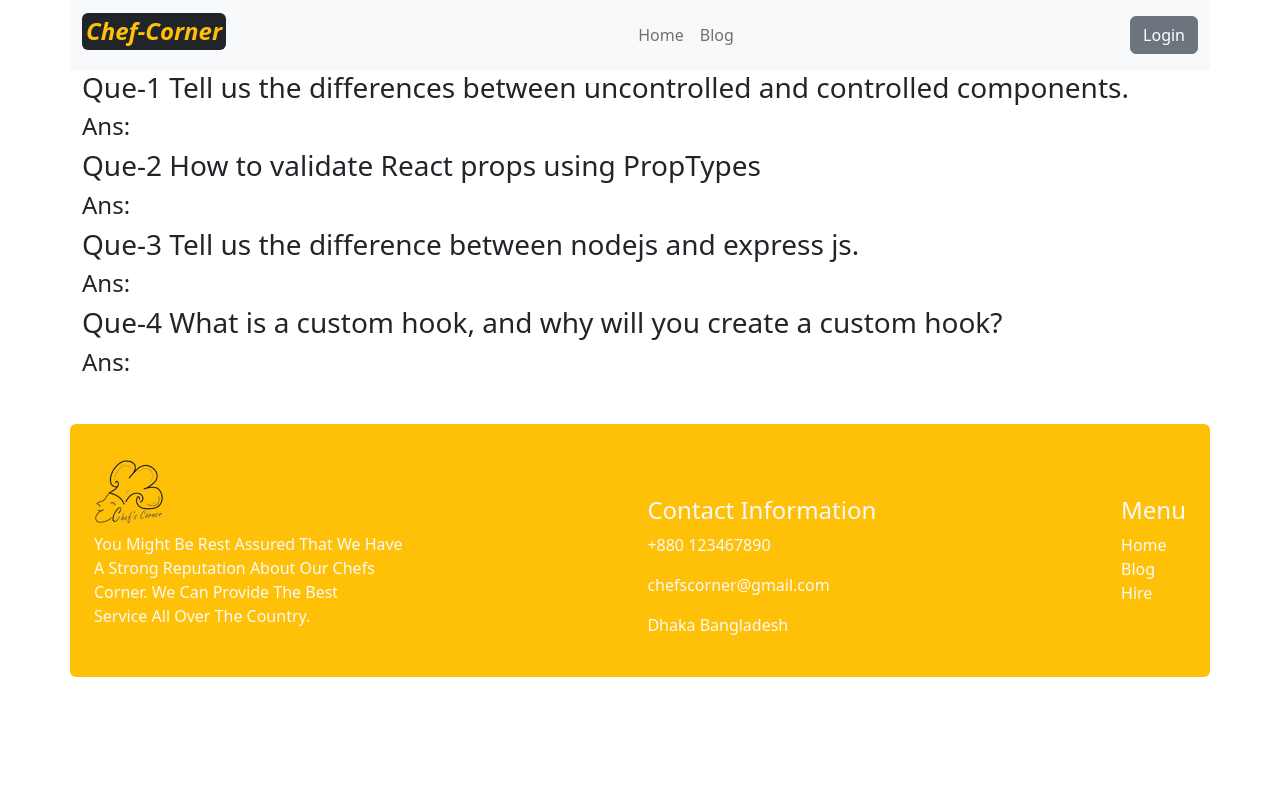
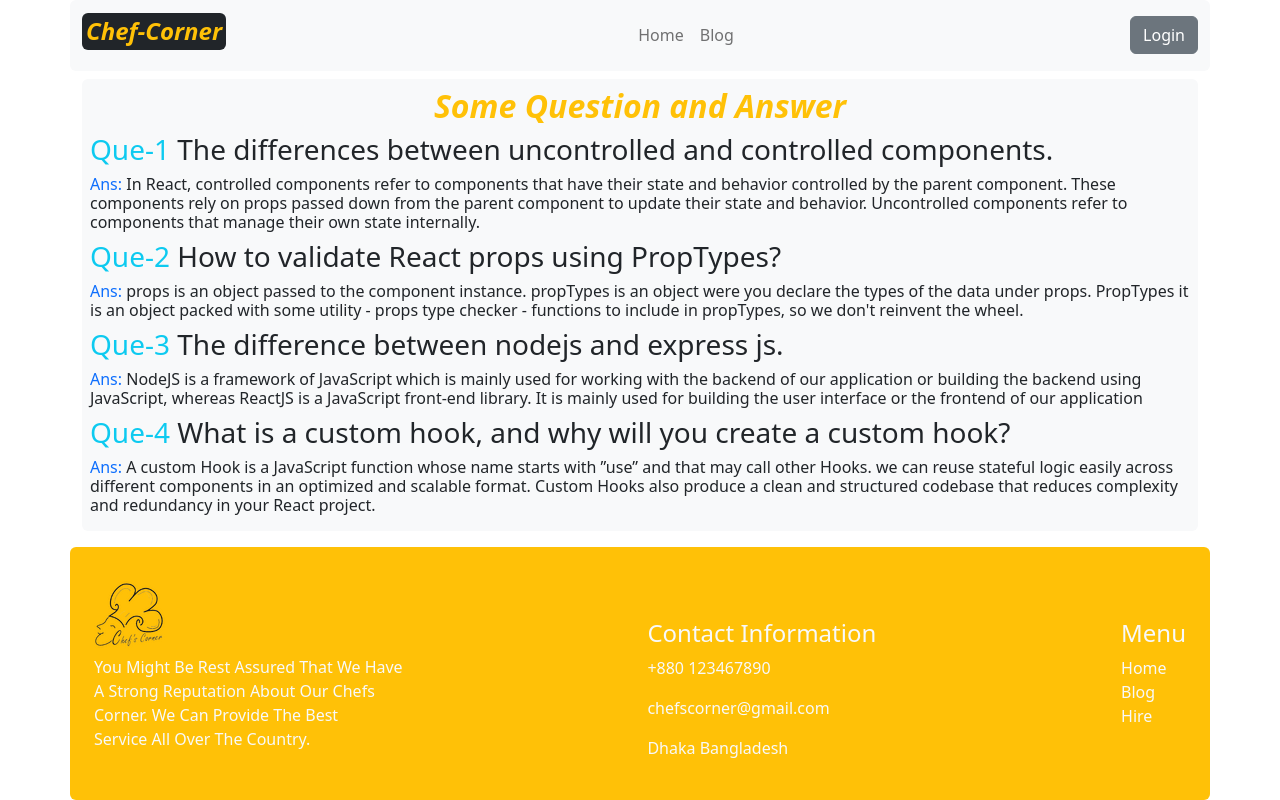
Before and after one commit to MahmudPreyom/chef-recipe-hunter-client-side, a React (Vite) app: page /blog in a window 1280 px wide. Built offline with nearby package versions, Linux system fonts and the light colour scheme.

Commit message:
details food done

```diff
--- a/src/components/Blog.jsx
+++ b/src/components/Blog.jsx
@@ -2,15 +2,16 @@ import React from "react";
 
 const Blog = () => {
     return (
-        <div>
-            <h3><span>Que-1</span> Tell us the differences between uncontrolled and controlled components.</h3>
-            <h4><span>Ans:</span></h4>
-            <h3><span>Que-2</span> How to validate React props using PropTypes</h3>
-            <h4><span>Ans:</span></h4>
-            <h3><span>Que-3</span> Tell us the difference between nodejs and express js.</h3>
-            <h4><span>Ans:</span></h4>
-            <h3><span>Que-4</span> What is a custom hook, and why will you create a custom hook?</h3>
-            <h4><span>Ans:</span></h4>
+        <div className="bg-light mt-2 p-2 rounded">
+            <h2 className="text-center fst-italic fw-bold text-warning">Some Question and Answer</h2>
+            <h3><span className="text-info">Que-1</span> The differences between uncontrolled and controlled components.</h3>
+            <h6><span className="text-primary">Ans:</span> In React, controlled components refer to components that have their state and behavior controlled by the parent component. These components rely on props passed down from the parent component to update their state and behavior. Uncontrolled components refer to components that manage their own state internally.</h6>
+            <h3><span className="text-info">Que-2</span> How to validate React props using PropTypes?</h3>
+            <h6><span className="text-primary">Ans:</span> props is an object passed to the component instance. propTypes is an object were you declare the types of the data under props. PropTypes it is an object packed with some utility - props type checker - functions to include in propTypes, so we don't reinvent the wheel.</h6>
+            <h3><span className="text-info">Que-3</span> The difference between nodejs and express js.</h3>
+            <h6><span className="text-primary">Ans:</span> NodeJS is a framework of JavaScript which is mainly used for working with the backend of our application or building the backend using JavaScript, whereas ReactJS is a JavaScript front-end library. It is mainly used for building the user interface or the frontend of our application</h6>
+            <h3><span className="text-info">Que-4</span> What is a custom hook, and why will you create a custom hook?</h3>
+            <h6><span className="text-primary">Ans:</span> A custom Hook is a JavaScript function whose name starts with ”use” and that may call other Hooks. we can reuse stateful logic easily across different components in an optimized and scalable format. Custom Hooks also produce a clean and structured codebase that reduces complexity and redundancy in your React project.</h6>
         </div>
     );
 };
--- /dev/null
+++ b/src/components/FoodItem/FoodItem.jsx
@@ -0,0 +1,21 @@
+import React from "react";
+import { Card, Container } from 'react-bootstrap'
+
+const FoodItem = ({ dishes }) => {
+    const { name, food_image, description,rating } = dishes;
+    // console.log(dishes)
+    return (
+        <Card style={{ width: '18rem' }}>
+            <Card.Img variant="top" src={food_image} />
+            <Card.Body>
+                <Card.Title>{name}</Card.Title>
+                <Card.Text>
+                    {description}
+                    <p>{rating}</p>
+                </Card.Text>
+            </Card.Body>
+        </Card>
+    );
+};
+
+export default FoodItem;
--- /dev/null
+++ b/src/components/chef/Chef.jsx
@@ -0,0 +1,22 @@
+import React from "react";
+import { Card, Button, Container } from 'react-bootstrap'
+import { Link } from 'react-router-dom'
+
+const Chef = ({ chef }) => {
+    const { id,chef_image, specialty, _name, description, experience } = chef
+    return (
+        <Container className="mx-auto mb-2">
+            <Card style={{ width: '100%'}}>
+            <Card.Img variant="top" src={chef_image} />
+            <Card.Body>
+                <Card.Title>{_name}</Card.Title>
+                <p>{description}</p>
+                <h6>Experience: {experience}</h6>
+                <Link to={`/chefdetails/${id}`}><Button variant="primary">See More Details</Button></Link>
+            </Card.Body>
+        </Card>
+        </Container>
+    );
+};
+
+export default Chef;
--- /dev/null
+++ b/src/components/chefDetails/ChefDetails.jsx
@@ -0,0 +1,31 @@
+import React from "react";
+import { useLoaderData } from 'react-router-dom'
+import { Container } from "react-bootstrap"
+import FoodItem from "../FoodItem/FoodItem";
+
+const ChefDetails = () => {
+    const chefDetail = useLoaderData();
+    const { chef_image, _name, id, recomanded_dishes, experience, description, specialty } = chefDetail;
+
+    return (
+        <Container className="d-flex gap-2">
+            <div>
+                <img src={chef_image} alt="" />
+                <h5>{_name}</h5>
+                <p>{description}</p>
+                <h5>Experience: {experience}</h5>
+            </div>
+            <div>
+                {
+                    recomanded_dishes.map((dishes, index) => <FoodItem
+                        key={index}
+                        dishes={dishes}
+                    >
+                    </FoodItem>)
+                }
+            </div>
+        </Container>
+    );
+};
+
+export default ChefDetails;
--- a/src/pages/Home.jsx
+++ b/src/pages/Home.jsx
@@ -1,11 +1,16 @@
 import React from "react";
 import { Button, Container } from "react-bootstrap";
 import Marquee from "react-fast-marquee";
+import { useLoaderData } from 'react-router-dom';
 // import one from "../assets/one.png"
 import three from "../assets/three.png"
+import Chef from "../components/chef/Chef";
 
 const Home = () => {
+    const chefs = useLoaderData();
+    console.log(chefs);
     return (
+        <div>
             <Container className="rounded d-flex align-items-center bg-info justify-content-between pb-4">
                 <div className="mt-3">
                     <h2>Thinking Of<br /><span className="text-success">What To Cook?</span></h2>
@@ -24,6 +29,15 @@ const Home = () => {
                     <img src={three} alt="" />
                 </div>
             </Container>
+            <div>
+                {
+                    chefs.map(chef => <Chef
+                        key={chef.id}
+                        chef={chef}
+                    ></Chef>)
+                }
+            </div>
+        </div>
     );
 };
 
--- a/src/pages/Shared/Footer/Footer.jsx
+++ b/src/pages/Shared/Footer/Footer.jsx
@@ -5,7 +5,7 @@ import rsz_two from "../../../assets/rsz_two.png"
 
 const Footer = () => {
     return (
-        <Container className="d-flex justify-content-between mt-5 bg-warning text-light p-4 align-items-center rounded">
+        <Container className="d-flex justify-content-between mt-3 bg-warning text-light p-4 align-items-center rounded">
             <div>
                 <img src={rsz_two} alt="" />
                 <p>You Might Be Rest Assured That We Have<br />A Strong Reputation About Our Chefs<br />Corner. We Can Provide The Best<br />Service All Over The Country.</p>
--- a/src/routes/Routes.jsx
+++ b/src/routes/Routes.jsx
@@ -1,5 +1,6 @@
 import { createBrowserRouter } from "react-router-dom";
 import Blog from "../components/Blog";
+import ChefDetails from "../components/chefDetails/chefDetails";
 import Main from "../layouts/Main";
 import Home from "../pages/Home";
 
@@ -10,7 +11,13 @@ const router = createBrowserRouter([
         children: [
             {
                 path: '/',
-                element: <Home></Home>
+                element: <Home></Home>,
+                loader: () => fetch('http://localhost:5000/chefInfo')
+            },
+            {
+                path: 'chefdetails/:chefdetailsId',
+                element: <ChefDetails></ChefDetails>,
+                loader: ({params}) => fetch(`http://localhost:5000/chefInfo/${params.chefdetailsId}`)
             },
             {
                 path: 'blog',
```
Lines whose indentation alone changed are shown as unchanged.
